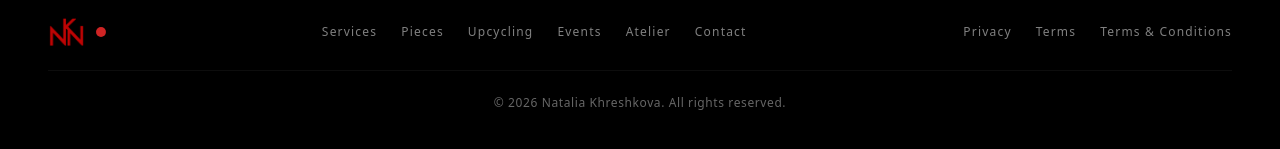
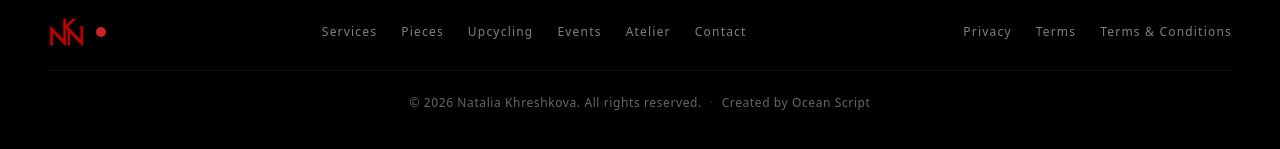
Before and after one commit to Ocean-Script-Projects/nkn_new, a Next.js app: page /en in a window 1280 px wide. Shown: the part 9057-9206 px from the top of the page. Built offline with nearby package versions, Linux system fonts and the light colour scheme.

Commit message:
Add signature

```diff
--- a/components/sections/footer.tsx
+++ b/components/sections/footer.tsx
@@ -66,8 +66,19 @@ export default function Footer() {
             </div>
           </div>
 
-          <div className="text-center text-white/40 text-xs tracking-wider border-t border-white/5 pt-6">
-            {t('copyright')}
+          <div className="text-center border-t border-white/5 pt-6">
+            <p className="text-white/40 text-xs tracking-wider">
+              {t('copyright')}
+              <span className="mx-2 text-white/20">·</span>
+              <a
+                href="https://ocean-script.com"
+                target="_blank"
+                rel="noopener noreferrer"
+                className="text-white/40 hover:text-white/70 transition-colors"
+              >
+                Created by Ocean Script
+              </a>
+            </p>
           </div>
         </div>
       </div>
```
